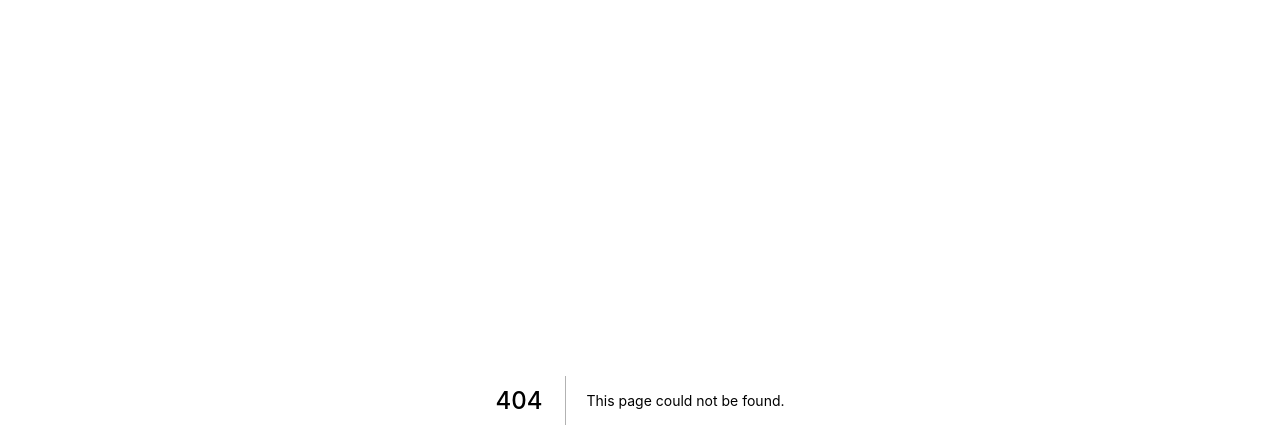
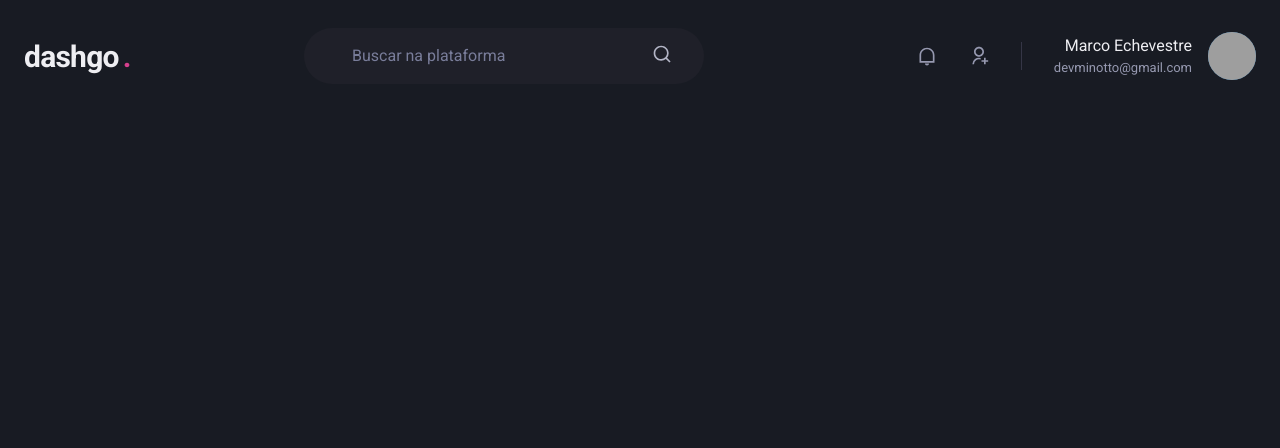
Before and after one commit to marcoaminotto/dashgo-ignite, a Next.js app: page /dashboard in a window 1280 px wide. Before the commit this address had no page. Shown: the top 448 px of the page. Built offline with nearby package versions, Linux system fonts and the light colour scheme; grey boxes are pictures that could not be loaded.

Commit message:
Create dashboard page

```diff
--- a/package.json
+++ b/package.json
@@ -16,7 +16,8 @@
     "framer-motion": "^4.1.17",
     "next": "11.1.2",
     "react": "17.0.2",
-    "react-dom": "17.0.2"
+    "react-dom": "17.0.2",
+    "react-icons": "^4.2.0"
   },
   "devDependencies": {
     "@types/node": "^16.9.6",
--- /dev/null
+++ b/src/pages/dashboard.tsx
@@ -0,0 +1,5 @@
+import { Header } from '../components/Header';
+
+export default function Dashboard() {
+  return <Header />;
+}
```
Also changed, not shown: 1 other file (tests, documents, lock files or other folders).
